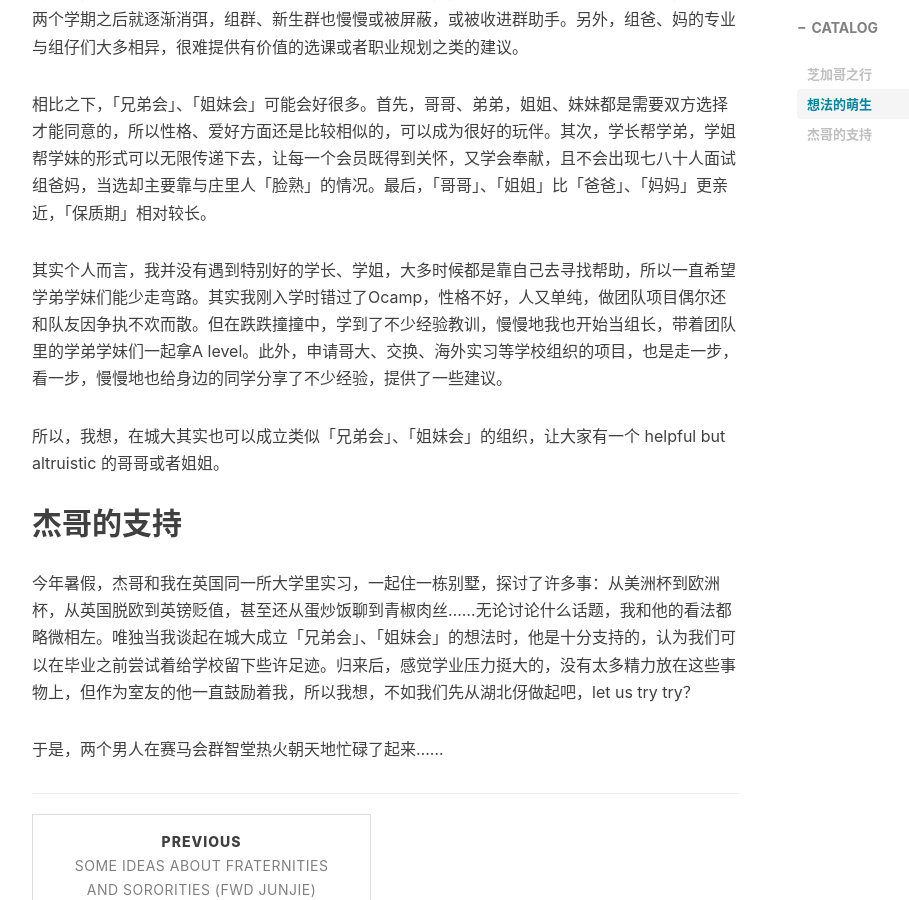
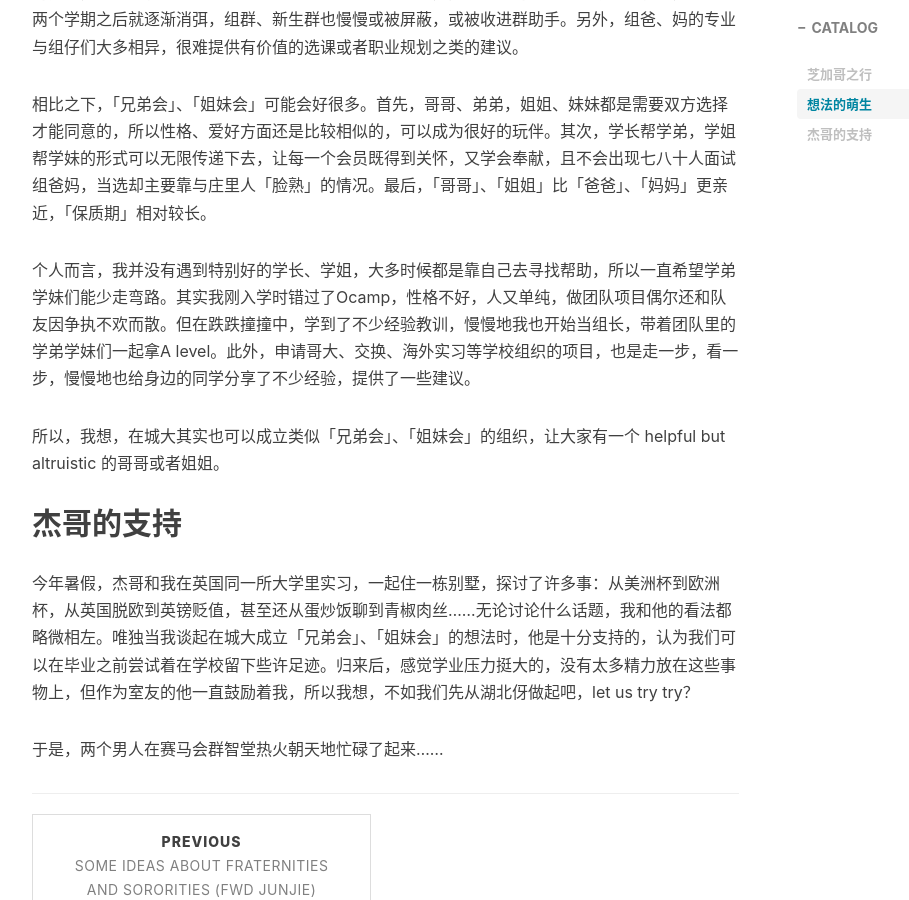
Before and after one commit to lucasushi/lueshen-old-blog, a Jekyll site: the page built from _posts/2016-08-28-城-大-兄-弟-姐-妹-会.markdown, in a window 1280 px wide and 900 px high, scrolled down 1024 px. Shown: the whole window, without its empty margins (233-1142 px from the left). Built offline with Jekyll 4.4.1, drawn with Linux system fonts in a browser that asks for light colours; nearby versions of some CDN libraries; comment, search, counter and statistics services are not loaded.

Commit message:
Update 2016-08-28-城-大-兄-弟-姐-妹-会.markdown

```diff
--- a/_posts/2016-08-28-城-大-兄-弟-姐-妹-会.markdown
+++ b/_posts/2016-08-28-城-大-兄-弟-姐-妹-会.markdown
@@ -20,12 +20,12 @@ tags:
 
 相比之下，「兄弟会」、「姐妹会」可能会好很多。首先，哥哥、弟弟，姐姐、妹妹都是需要双方选择才能同意的，所以性格、爱好方面还是比较相似的，可以成为很好的玩伴。其次，学长帮学弟，学姐帮学妹的形式可以无限传递下去，让每一个会员既得到关怀，又学会奉献，且不会出现七八十人面试组爸妈，当选却主要靠与庄里人「脸熟」的情况。最后，「哥哥」、「姐姐」比「爸爸」、「妈妈」更亲近，「保质期」相对较长。
 
-其实个人而言，我并没有遇到特别好的学长、学姐，大多时候都是靠自己去寻找帮助，所以一直希望学弟学妹们能少走弯路。其实我刚入学时错过了Ocamp，性格不好，人又单纯，做团队项目偶尔还和队友因争执不欢而散。但在跌跌撞撞中，学到了不少经验教训，慢慢地我也开始当组长，带着团队里的学弟学妹们一起拿A level。此外，申请哥大、交换、海外实习等学校组织的项目，也是走一步，看一步，慢慢地也给身边的同学分享了不少经验，提供了一些建议。
+个人而言，我并没有遇到特别好的学长、学姐，大多时候都是靠自己去寻找帮助，所以一直希望学弟学妹们能少走弯路。其实我刚入学时错过了Ocamp，性格不好，人又单纯，做团队项目偶尔还和队友因争执不欢而散。但在跌跌撞撞中，学到了不少经验教训，慢慢地我也开始当组长，带着团队里的学弟学妹们一起拿A level。此外，申请哥大、交换、海外实习等学校组织的项目，也是走一步，看一步，慢慢地也给身边的同学分享了不少经验，提供了一些建议。
 
 所以，我想，在城大其实也可以成立类似「兄弟会」、「姐妹会」的组织，让大家有一个 helpful but altruistic 的哥哥或者姐姐。
 
 ## 杰哥的支持
 
-今年暑假，杰哥和我在英国同一所大学里实习，一起住一栋别墅，探讨了许多事：从美洲杯到欧洲杯，从英国脱欧到英镑贬值，甚至还从蛋炒饭聊到青椒肉丝……无论讨论什么话题，我和他的看法都略微相左。唯独当我谈起在城大成立「兄弟会」、「姐妹会」的想法时，他是十分支持的，认为我们可以在毕业之前尝试着给学校留下些许足迹。归来后，感觉学业压力挺大的，没有太多精力放在这些事物上，但作为室友的他一直鼓励着我，所以我想，不如我们先从湖北伢做起吧，let us try try？
+今年暑假，杰哥和我在英国同一所大学里实习，一起住一栋别墅，探讨了许多事：从美洲杯到欧洲杯，从英国脱欧到英镑贬值，甚至还从蛋炒饭聊到青椒肉丝……无论讨论什么话题，我和他的看法都略微相左。唯独当我谈起在城大成立「兄弟会」、「姐妹会」的想法时，他是十分支持的，认为我们可以在毕业之前尝试着在学校留下些许足迹。归来后，感觉学业压力挺大的，没有太多精力放在这些事物上，但作为室友的他一直鼓励着我，所以我想，不如我们先从湖北伢做起吧，let us try try？
 
 于是，两个男人在赛马会群智堂热火朝天地忙碌了起来……
```
